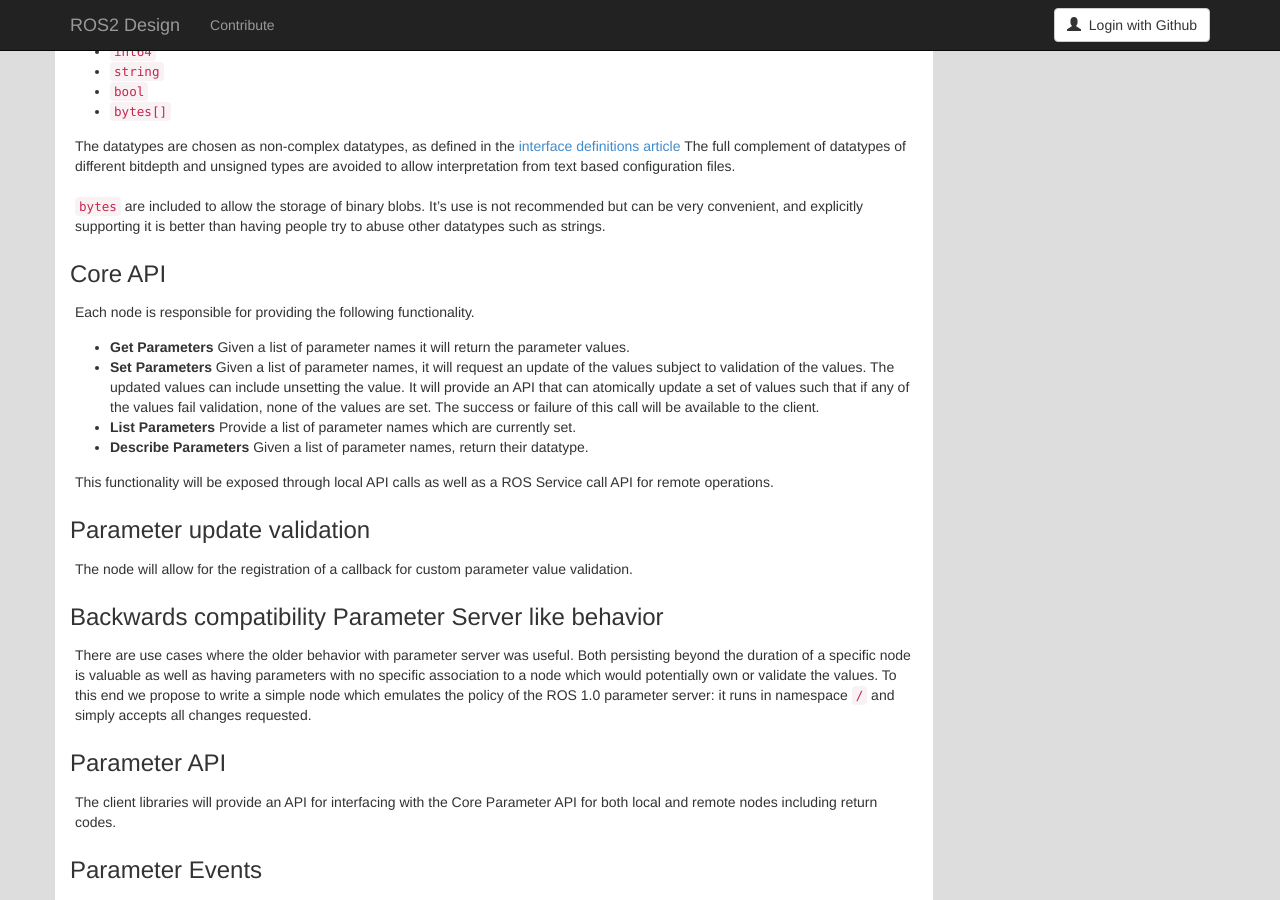
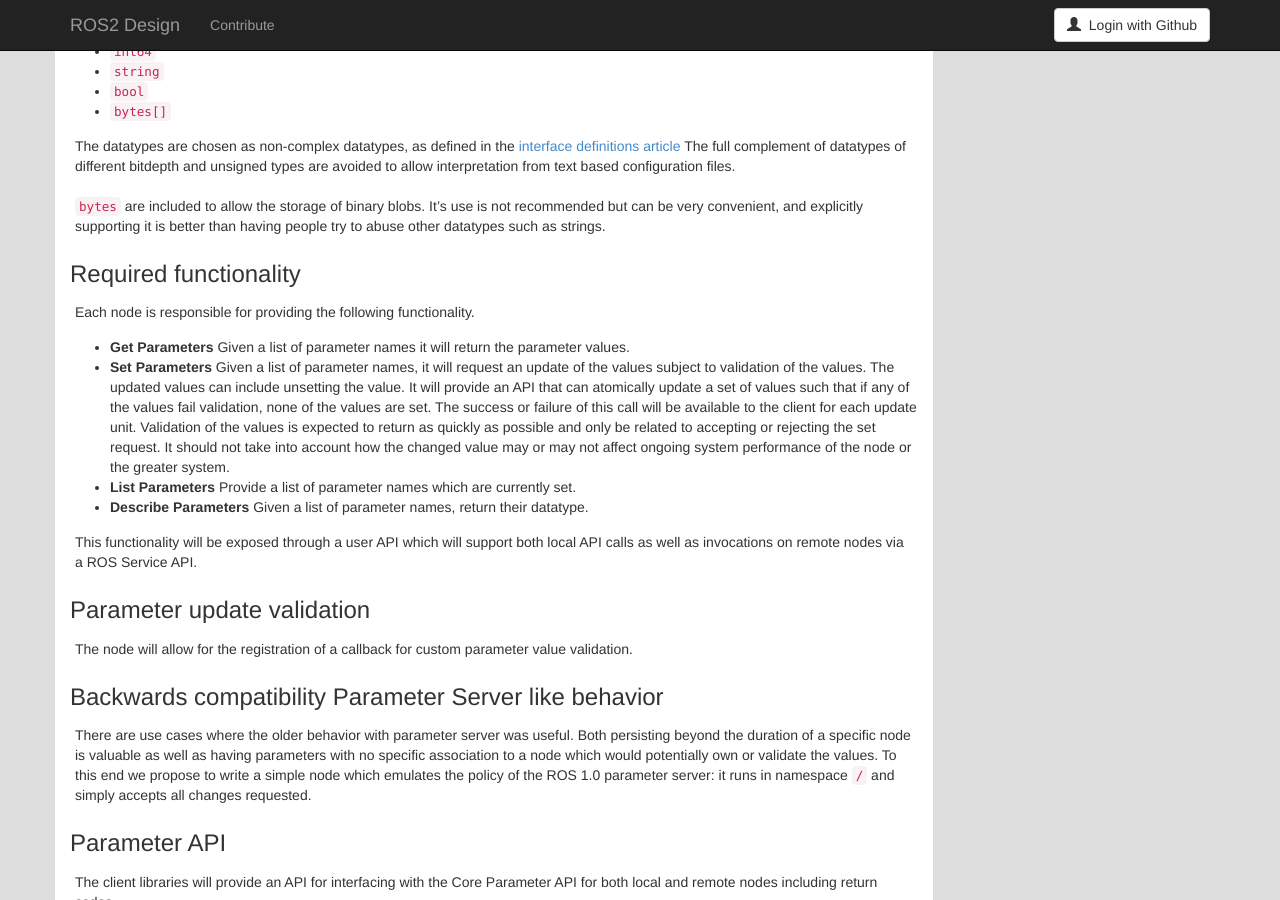
Before and after one commit to ros2/design, a Jekyll site: the page built from articles/055_ros_parameter_design.md, in a window 1280 px wide and 900 px high, scrolled down 2243 px. Built offline with Jekyll 4.4.1, drawn with Linux system fonts in a browser that asks for light colours; nearby versions of some CDN libraries; some of the changed text lies outside the part shown.

Commit message:
clarify core api

```diff
--- a/articles/055_ros_parameter_design.md
+++ b/articles/055_ros_parameter_design.md
@@ -124,7 +124,7 @@ The full complement of datatypes of different bitdepth and unsigned types are av
 `bytes` are included to allow the storage of binary blobs.
 It's use is not recommended but can be very convenient, and explicitly supporting it is better than having people try to abuse other datatypes such as strings.
 
-### Core API
+### Required functionality
 
 Each node is responsible for providing the following functionality.
 
@@ -134,13 +134,15 @@ Each node is responsible for providing the following functionality.
   Given a list of parameter names, it will request an update of the values subject to validation of the values.
   The updated values can include unsetting the value.
   It will provide an API that can atomically update a set of values such that if any of the values fail validation, none of the values are set.
-  The success or failure of this call will be available to the client.
+  The success or failure of this call will be available to the client for each update unit.
+  Validation of the values is expected to return as quickly as possible and only be related to accepting or rejecting the set request.
+  It should not take into account how the changed value may or may not affect ongoing system performance of the node or the greater system.
 - **List Parameters**
   Provide a list of parameter names which are currently set.
 - **Describe Parameters**
   Given a list of parameter names, return their datatype.
 
-This functionality will be exposed through local API calls as well as a ROS Service call API for remote operations.
+This functionality will be exposed through a user API which will support both local API calls as well as invocations on remote nodes via a ROS Service API.
 
 ### Parameter update validation
 
```
